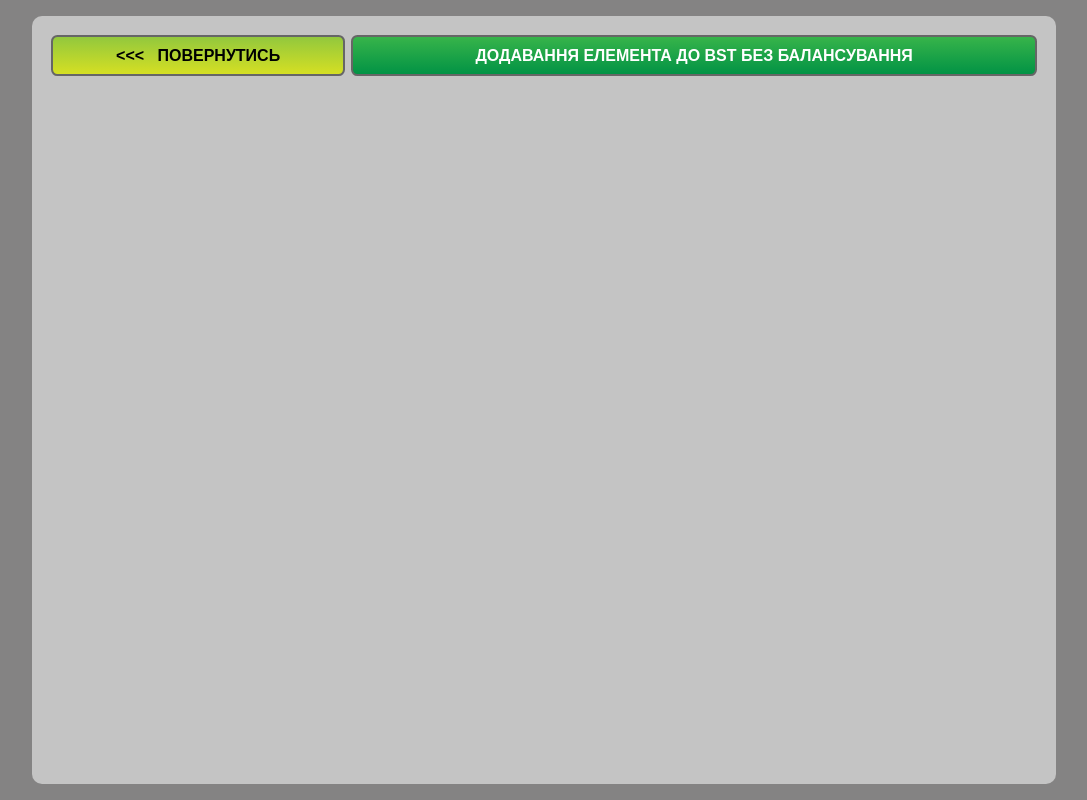
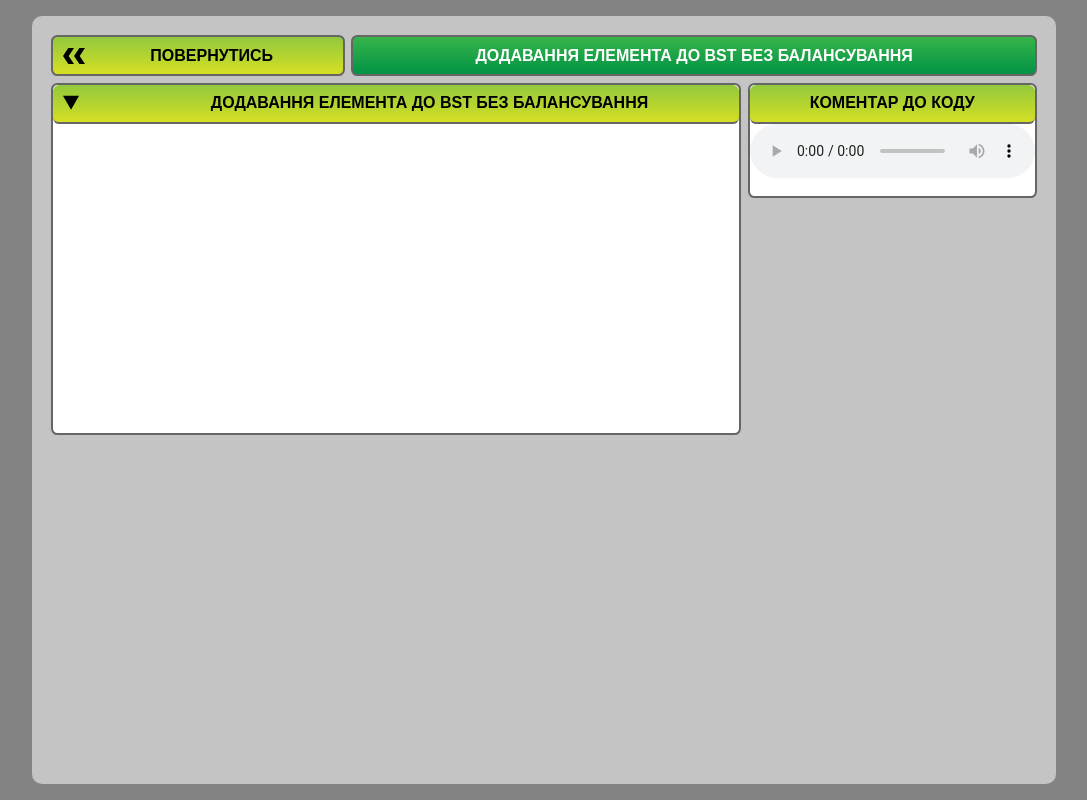
Before and after one commit to myWebDevelopmentProjects/AlgoVizServer, a PHP site: page /algorithms/bst_non_balancing_add in a window 1280 px wide. Shown: the whole page, without its empty margins (96-1183 px from the left). Run offline with PHP 8.4, Linux system fonts and the light colour scheme.

Commit message:
update html

```diff
--- a/algorithms/bst_local_balancing_random/scenario.js
+++ b/algorithms/bst_local_balancing_random/scenario.js
@@ -8,6 +8,9 @@
     window.app = {
         init: function(){
             console.log("init app decrease");
+            $("back-btn").on("click", function(){
+                window.location.assign('/');
+            });
             $.ajax({
                 type: "GET",
                 url: "schema.xml",
--- a/algorithms/bst_non_balancing_add/index.php
+++ b/algorithms/bst_non_balancing_add/index.php
@@ -1,11 +1,30 @@
-<?php include_once dirname(__FILE__).'../../../html-templates/header.php';?>
+<?php include_once dirname(__FILE__) . '../../../html-templates/header.php'; ?>
 <content-view>
     <view-header>
-        <back-btn><<<&nbsp;&nbsp;&nbsp;Повернутись</back-btn><title>Додавання елемента до BST без балансування</title>
+        <back-btn><double-arrow-right></double-arrow-right><span>Повернутись</span></back-btn><title-block>Додавання елемента до BST без балансування</title-block>
     </view-header>
     <view-middle>
+        <data-structure>
+            <title-block><arrow-down></arrow-down><span>Додавання елемента до BST без балансування</span></title-block>
+            <active-field>
 
+            </active-field>
+        </data-structure>
+        <description-block>
+            <comments-block>
+                <title-block>Коментар до коду</title-block>
+                <active-field>
+
+                </active-field>
+                <audio controls>
+                    <source src="audio/Matt Skyer - Our Galaxy.mp3" type="audio/mpeg">
+                    Your browser does not support the audio element.
+                </audio>
+            </comments-block>
+        </description-block>
     </view-middle>
 </content-view>
 <script src="scenario.js"></script>
-<?php include_once dirname(__FILE__).'../../../html-templates/footer.php';?>
+<?php
+
+include_once dirname(__FILE__) . '../../../html-templates/footer.php';
--- a/algorithms/bst_non_balancing_add/scenario.js
+++ b/algorithms/bst_non_balancing_add/scenario.js
@@ -1,13 +1,18 @@
-(function(){
+(function () {
     if (!window.app) {
         window.app = {};
     }
 })();
 
-(function(){
+(function () {
     window.app = {
-        init: function(){
+        init: function () {
             console.log("init app decrease");
+
+            $("back-btn").on("click", function () {
+                window.location.assign("/AlgoVizServer");
+            });
+
             $.ajax({
                 type: "GET",
                 url: "schema.xml",
@@ -15,7 +20,7 @@
                 success: function (xml) {
                     console.log($(xml).find("schema").find("structure").find("type").text());
                 },
-                error: function(response){
+                error: function (response) {
                     throw new Error("ERR :: no file found!");
                 }
             });
@@ -24,6 +29,6 @@
 })();
 
 //
-$(document).ready(function() {
+$(document).ready(function () {
     app.init();
 });
--- a/css/main.css
+++ b/css/main.css
@@ -4,6 +4,8 @@
   padding: 0;
   box-sizing: border-box;
   font-family: sans-serif; }
+  * audio {
+    width: 100%; }
 
 body {
   background: #848383;
@@ -17,7 +19,9 @@ body {
     margin: 1rem auto;
     border-radius: 10px; }
     body content-view back-btn,
-    body content-view title {
+    body content-view title-block,
+    body content-view data-structure,
+    body content-view comments-block {
       display: block;
       text-transform: uppercase;
       font-weight: bold;
@@ -26,18 +30,73 @@ body {
       border-radius: .4rem;
       text-align: center;
       margin: .2rem; }
+    body content-view double-arrow-right {
+      display: block;
+      background: url(../images/svg/double-arrow-right.svg);
+      background-repeat: no-repeat;
+      background-size: contain; }
+    body content-view arrow-down {
+      display: block;
+      background: url(../images/svg/arrow-down.svg);
+      background-repeat: no-repeat;
+      background-size: contain; }
     body content-view view-header {
       display: flex;
       align-items: center;
       justify-content: center; }
       body content-view view-header back-btn {
+        display: flex;
+        align-items: center;
+        justify-content: baseline;
         width: 30%;
         text-align: center;
         cursor: pointer;
         background: linear-gradient(#92c83d, #d5df23); }
-      body content-view view-header title {
+        body content-view view-header back-btn double-arrow-right {
+          width: 10%;
+          height: 1rem; }
+        body content-view view-header back-btn span {
+          width: 90%;
+          text-align: center; }
+      body content-view view-header title-block {
         width: 70%;
         color: white;
         background: linear-gradient(#37b44a, #029345); }
+    body content-view view-middle {
+      display: flex;
+      align-items: top;
+      justify-content: center; }
+      body content-view view-middle data-structure {
+        height: 22rem;
+        background: white;
+        padding: 0;
+        width: 70%; }
+        body content-view view-middle data-structure title-block {
+          display: flex;
+          align-items: center;
+          justify-content: baseline;
+          margin: 0;
+          border-top: 0;
+          border-right: 0;
+          border-left: 0;
+          background: linear-gradient(#92c83d, #d5df23); }
+          body content-view view-middle data-structure title-block arrow-down {
+            width: 10%;
+            height: 1rem; }
+          body content-view view-middle data-structure title-block span {
+            width: 90%;
+            text-align: center; }
+      body content-view view-middle description-block {
+        width: 30%; }
+        body content-view view-middle description-block comments-block {
+          height: 115px;
+          background: white;
+          padding: 0; }
+          body content-view view-middle description-block comments-block title-block {
+            margin: 0;
+            border-top: 0;
+            border-right: 0;
+            border-left: 0;
+            background: linear-gradient(#92c83d, #d5df23); }
 
 /*# sourceMappingURL=main.css.map */
--- a/html-templates/header.php
+++ b/html-templates/header.php
@@ -3,6 +3,7 @@
     <head>
         <meta charset="UTF-8">
         <title>AlgoVizServer</title>
+        <link rel="icon" type="image/x-icon" href="favicon.ico">
         <meta name="viewport" content="width=device-width, initial-scale=1.0">
         <link rel="stylesheet" type="text/css" href="/AlgoVizServer/css/main.css" >
         <script src="/AlgoVizServer/js/jquery/jquery-3.3.1.min.js"></script>
--- a/scss/main.scss
+++ b/scss/main.scss
@@ -1,10 +1,12 @@
-
 * {
     margin: 0;
     border: 0;
     padding: 0;
     box-sizing: border-box;
     font-family: sans-serif;
+    audio {
+        width: 100%;
+    }
 }
 body {
     background: #848383;
@@ -23,17 +25,79 @@ body {
             align-items: center;
             justify-content: center;
             back-btn {
+                display: flex;
+                align-items: center;
+                justify-content: baseline;
                 width: 30%;
                 text-align: center;
                 cursor: pointer;
                 background: linear-gradient(#92c83d, #d5df23);
+                double-arrow-right {
+                    width: 10%;
+                    height: 1rem;
+                }
+                span {
+                    width: 90%;
+                    text-align: center;
+                }
             }
-            title {
+            title-block {
                 width:70%;
                 color: white;
                 background: linear-gradient(#37b44a, #029345);
+
             }
+        }
+        view-middle {
+            display: flex;
+            align-items: top;
+            justify-content: center;
+            data-structure {
+                height: 22rem;
+                background: white;
+                padding: 0;
+                width: 70%;
+                title-block {
+                    display: flex;
+                    align-items: center;
+                    justify-content: baseline;
+                    margin: 0;
+                    border-top:0;
+                    border-right: 0;
+                    border-left:0;
+                    background: linear-gradient(#92c83d, #d5df23);
+                    arrow-down {
+                        width: 10%;
+                        height: 1rem;
+                    }
+                    span {
+                        width: 90%;
+                        text-align: center;
+                    }
+                }
+                active-field {
 
+                }
+            }
+            description-block {
+                width: 30%;
+                comments-block {
+                    height: 115px;
+                    background: white;
+                    padding: 0;
+
+                    title-block {
+                        margin: 0;
+                        border-top:0;
+                        border-right: 0;
+                        border-left:0;
+                        background: linear-gradient(#92c83d, #d5df23);
+                    }
+                    active-field {
+
+                    }
+                }
+            }
         }
     }
 }
--- a/scss/style-for-boxes.scss
+++ b/scss/style-for-boxes.scss
@@ -1,5 +1,7 @@
 back-btn,
-title {
+title-block,
+data-structure,
+comments-block{
     display: block;
     text-transform: uppercase;
     font-weight: bold;
@@ -9,3 +11,16 @@ title {
     text-align: center;
     margin: .2rem;
 }
+double-arrow-right {
+    display: block;
+    background: url(../images/svg/double-arrow-right.svg);
+    background-repeat: no-repeat;
+    background-size: contain;
+}
+
+arrow-down {
+    display: block;
+    background: url(../images/svg/arrow-down.svg);
+    background-repeat: no-repeat;
+    background-size: contain;
+}
```
Also changed, not shown: css/style-for-boxes.css (+15 -1 lines), nbproject/private/private.xml (+5 -4 lines), scss/main.css (added, +54 -0 lines), scss/style-for-boxes.css (added, +12 -0 lines), favicon.ico (added), images/svg/arrow-down.svg (added), images/svg/double-arrow-right.svg (added), 6 other files.
